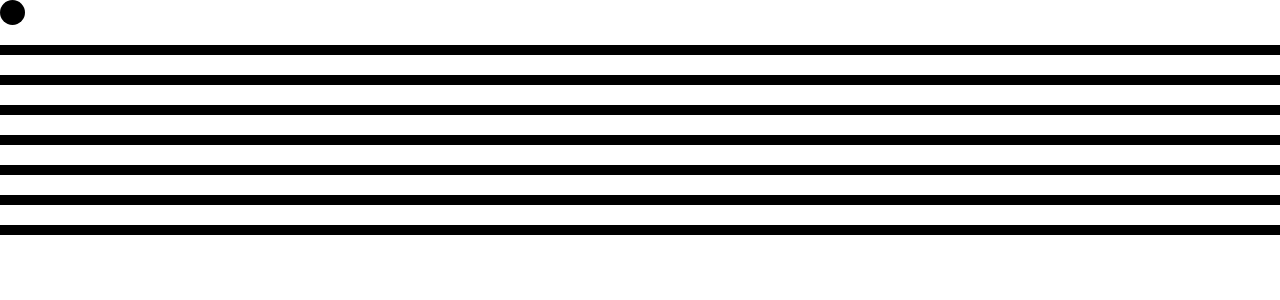
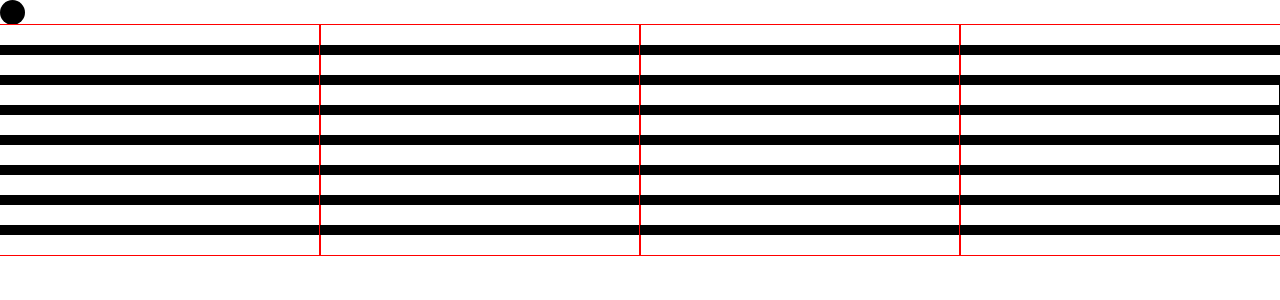
Before and after one commit to Pfannen/beat-canvas, a Next.js app: page / in a window 1280 px wide. Shown: the top 300 px of the page. Built offline with nearby package versions, Linux system fonts and the light colour scheme.

Commit message:
Created a basic segment spilt component

```diff
--- a/components/ui/measure/index.tsx
+++ b/components/ui/measure/index.tsx
@@ -7,7 +7,7 @@ import Segment from "./segment";
 type MeasureProps = {};
 
 const Measure: FunctionComponent<MeasureProps> = () => {
-  const width = "25%";
+  const width = 0.25;
   const lineHeight = "10px";
   const spaceHeight = "20px";
   return (
--- a/components/ui/measure/segment/index.module.css
+++ b/components/ui/measure/segment/index.module.css
@@ -1,2 +1,7 @@
 .segment {
+  outline: 1px solid red;
 }
+
+.body {
+  border-right: 1px solid black;
+}
--- a/components/ui/measure/segment/index.tsx
+++ b/components/ui/measure/segment/index.tsx
@@ -1,10 +1,11 @@
-import DropContainer from "../../reusable/drag-drop/drop-container";
+import DropContainer from "@/components/ui/reusable/drag-drop/drop-container";
 import LedgerComponent from "../ledger-component";
 import classes from "./index.module.css";
-import { FunctionComponent } from "react";
+import { FunctionComponent, useState } from "react";
+import { generateMeasureComponents } from "../utils";
 
 type SegmentProps = {
-  width: string;
+  width: number;
   lineHeight: string;
   spaceHeight: string;
   belowBody: number;
@@ -18,28 +19,56 @@ const Segment: FunctionComponent<SegmentProps> = ({
   belowBody,
   aboveBody,
 }) => {
-  const ledgerComponents = [];
-  const totalComponents = 9 + belowBody + aboveBody;
-  for (let i = 0; i < totalComponents; i++) {
-    const isLine = i % 2 !== 0;
+  const [split, setSplit] = useState(false);
+  const components = generateMeasureComponents(belowBody, aboveBody, (yPos) => {
+    const isLine = yPos % 2 != 0;
     const height = isLine ? lineHeight : spaceHeight;
-    ledgerComponents.push(
+    return (
       <LedgerComponent
         as={DropContainer}
-        onDrop={(data: string) => {
-          console.log(data);
+        onDrop={(d: string) => {
+          console.log(d, yPos);
+        }}
+        onDragEnter={() => {
+          console.log("enter");
+          setTimeout(() => {
+            setSplit(true);
+          }, 1000);
         }}
         dataName="note"
         height={height}
         isLine={isLine}
       />
     );
+  });
+  if (!split || width <= 0.25 / 8) {
+    return (
+      <div className={classes.segment} style={{ width: width * 100 + "%" }}>
+        {components[0]}
+        <div className={classes.body}>{components[1]}</div>
+        {components[2]}
+      </div>
+    );
+  } else {
+    return (
+      <>
+        <Segment
+          width={width / 2}
+          lineHeight={lineHeight}
+          spaceHeight={spaceHeight}
+          belowBody={belowBody}
+          aboveBody={aboveBody}
+        />
+        <Segment
+          width={width / 2}
+          lineHeight={lineHeight}
+          spaceHeight={spaceHeight}
+          belowBody={belowBody}
+          aboveBody={aboveBody}
+        />
+      </>
+    );
   }
-  return (
-    <div className={classes.segment} style={{ width }}>
-      {ledgerComponents}
-    </div>
-  );
 };
 
 export default Segment;
--- /dev/null
+++ b/components/ui/measure/utils.tsx
@@ -0,0 +1,22 @@
+import { ReactElement } from "react";
+
+export const generateMeasureComponents = (
+  belowBody: number,
+  aboveBody: number,
+  getComponent: (yPos: number) => ReactElement
+) => {
+  const above = new Array(aboveBody);
+  const body = new Array(9);
+  const below = new Array(belowBody);
+  const totalComponents = 9 + belowBody + aboveBody;
+  for (let i = totalComponents - 1; i > -1; i--) {
+    if (i < belowBody) {
+      below.push(getComponent(i));
+    } else if (i < belowBody + 9) {
+      body.push(getComponent(i));
+    } else {
+      above.push(getComponent(i));
+    }
+  }
+  return [above, body, below];
+};
```
Also changed, not shown: components/ui/measure/types.ts (added, +26 -0 lines).
